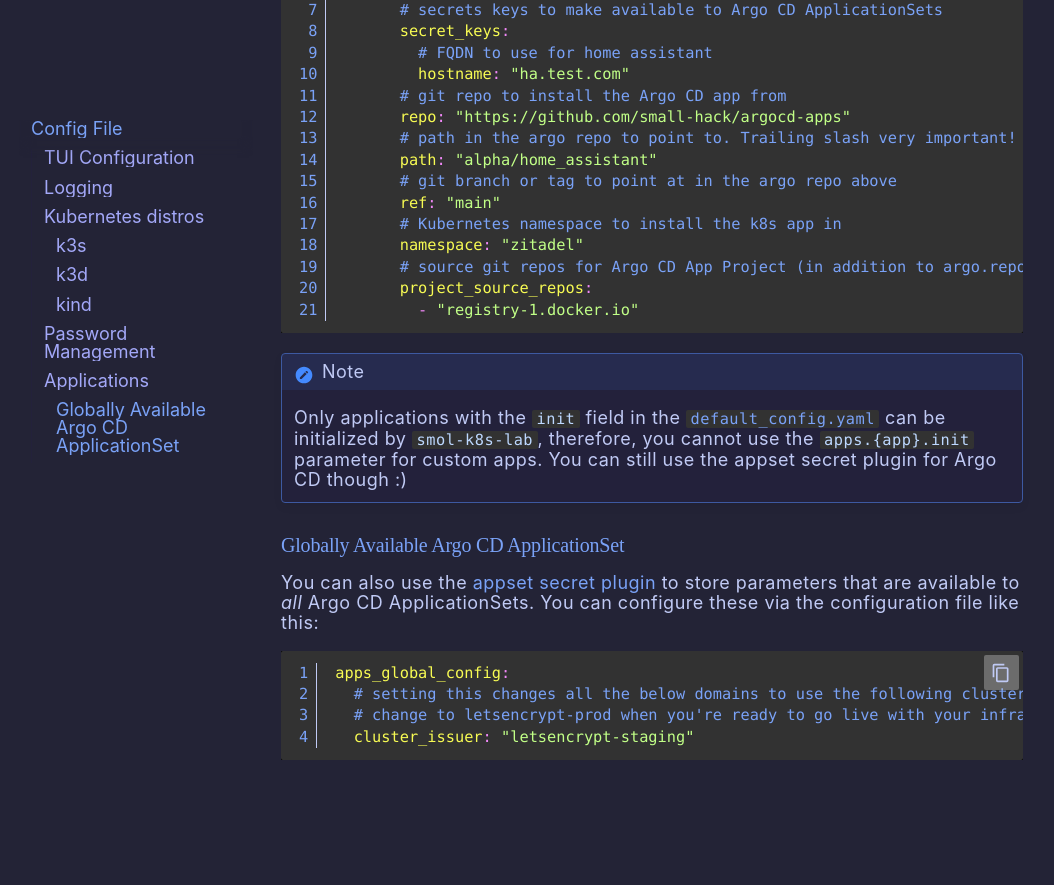
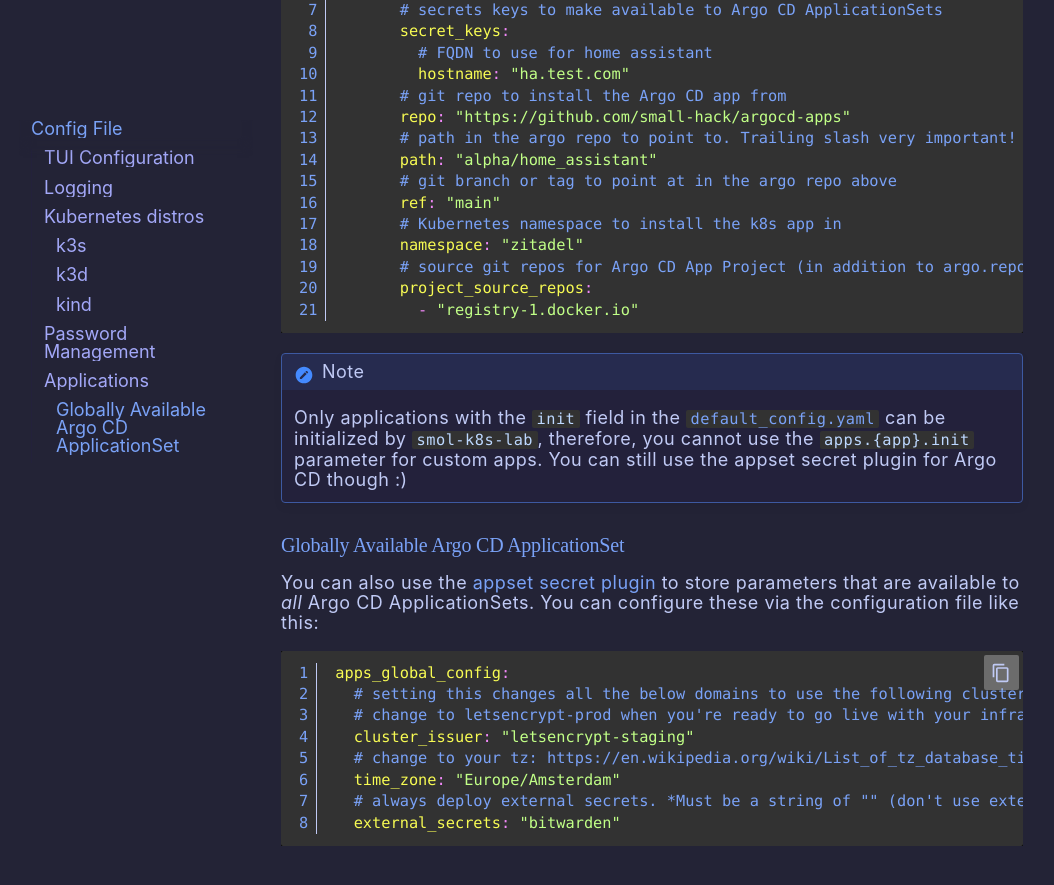
Before and after one commit to small-hack/smol-k8s-lab, an MkDocs documentation site: the page built from docs/config_file.md, in a window 1280 px wide and 900 px high, scrolled down 4434 px. Shown: the top 885 px of the window, without its empty margins (113-1167 px from the left). Built offline with MkDocs 1.6.1 and Material for MkDocs 9.7.7, drawn with Linux system fonts in a browser that asks for light colours; some web fonts are replaced; before the commit the page ends 5248 px from its top, so only the background shows below that.

Commit message:
add the rest of the global config options to the config file doc

````diff
--- a/docs/config_file.md
+++ b/docs/config_file.md
@@ -220,4 +220,8 @@ apps_global_config:
   # setting this changes all the below domains to use the following cluster_issuer
   # change to letsencrypt-prod when you're ready to go live with your infra
   cluster_issuer: "letsencrypt-staging"
+  # change to your tz: https://en.wikipedia.org/wiki/List_of_tz_database_time_zones#List
+  time_zone: "Europe/Amsterdam"
+  # always deploy external secrets. *Must be a string of "" (don't use external secrets) or "bitwarden" to use bitwarden for external secrets*
+  external_secrets: "bitwarden"
 ```
````
